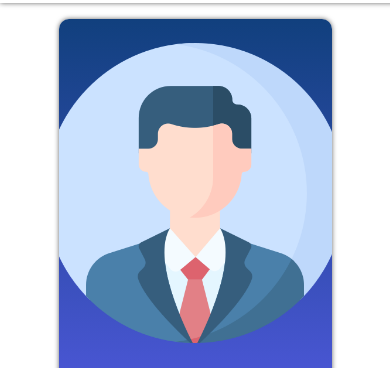
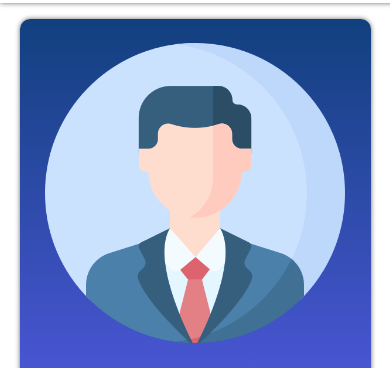
Before and after one commit to ana-le-ticia/Curriculo-online---COMSOLID, a plain HTML site: page index.html in a window 390 px wide. Shown: the part 61-429 px from the top of the page. Drawn offline with Linux system fonts and the light colour scheme.

Commit message:
ajuste da largura do section no tamanho mobile

```diff
--- a/assets/style.css
+++ b/assets/style.css
@@ -206,6 +206,11 @@ footer a:hover{
 
 @media (max-width: 980px){
 
+    section{
+        width: 90%;
+        top: 5rem;
+    }
+
     .menu-drop-down{
         background-image: url('./img/menu-drop-down.svg');
         background-size: cover;
```
